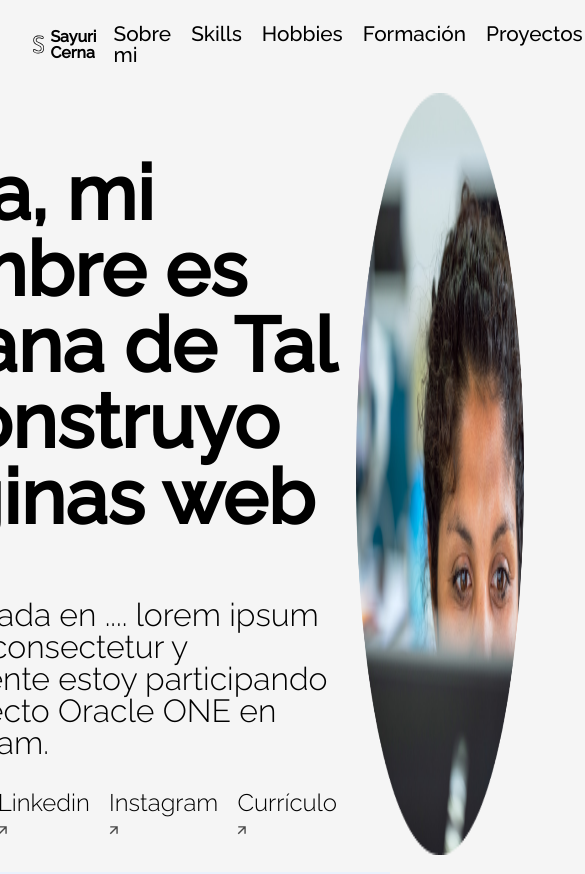
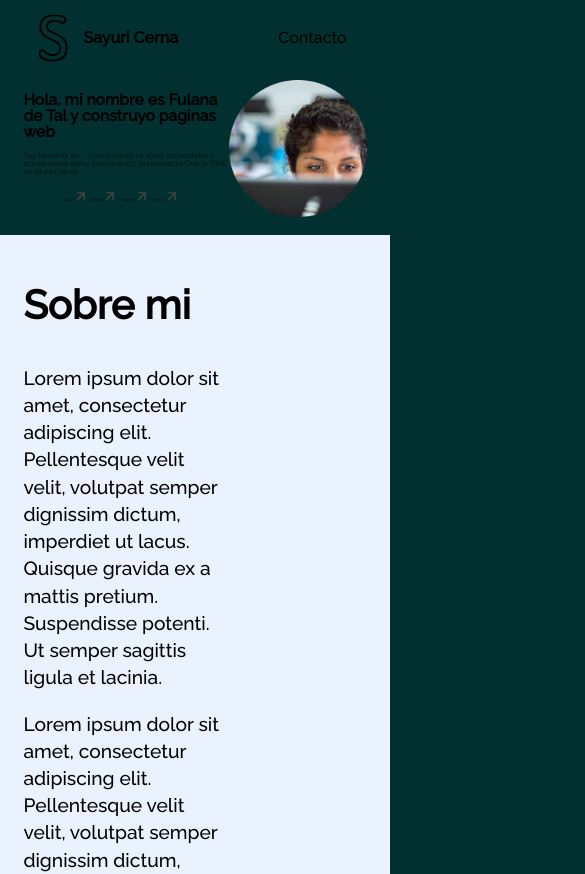
Before and after one commit to sayurimelina/portafolio, a plain HTML site: page index.html in a window 390 px wide. Shown: the top 874 px of the page, 585 px wide, since content can reach past the window. Drawn offline with Linux system fonts and the light colour scheme.

Commit message:
v1 commit con cambios responsivos --no concluido

```diff
--- a/assets/css/base.css
+++ b/assets/css/base.css
@@ -1,8 +1,8 @@
 body{
     background-color: #F5F5F5;
 }
-section{
-    padding: 0 7%;
+section {
+    padding: 0 6%;
 }
 button{
     text-align: center;
@@ -14,3 +14,11 @@ button{
     border-style: none;
     cursor: pointer;
 }
+
+/*Apartir de 1024 poseera estas propiedades
+1024 768px 1440px 360px*/
+@media screen and (max-width: 1024px) {
+    body{
+        background-color: rgb(2, 47, 47);
+    }
+}
--- a/assets/css/contacto.css
+++ b/assets/css/contacto.css
@@ -51,3 +51,9 @@
     margin-top: 4%;
     width: fit-content; /*modificado de base.css*/
 }
+
+@media screen and (max-width: 768px) {
+    .formcontato--esquerda{
+        display: none;
+    }
+}
--- a/assets/css/experiencia.css
+++ b/assets/css/experiencia.css
@@ -8,6 +8,7 @@
 }
 .experience__box{
     display: flex;
+    flex-wrap: wrap;
     justify-content:center;
     margin: 5% 0;
     align-items: center;
--- a/assets/css/menu.css
+++ b/assets/css/menu.css
@@ -13,7 +13,7 @@
     align-items: center;
 }
 .menu__header img{
-    width: 50%;
+    width: 60px;
 }
 .menu__title{
     font-size: 1rem;
@@ -22,12 +22,18 @@
 .menu__list{
     display: flex;
 }
-.menu__list__item{
+.menu__list__item, .menu__list__item--contacto{
     margin-right: 1.25rem;
     text-decoration: none;
-    font-size: 1.3rem;
+    font-size: 1rem;
 
 }
 .menu__list__item:hover{
     text-decoration: underline;
 }
+
+@media screen and (max-width: 765px) {
+    .menu__list__item{
+        display: none;
+    }
+}
--- a/assets/css/title.css
+++ b/assets/css/title.css
@@ -3,26 +3,35 @@
     display: flex;
     flex-direction: row-reverse;
     justify-content: center;
+    align-items: center;
     padding-bottom: 5%;
 }
 .title__profile{
-    width: 50%;
+    width: 40%;
+    height: 40%;
 }
 .title__container{
     align-items: center;
 }
 .title__bio{
-    font-size: 4.75rem;
+    font-size: 4vw;      /*de 4.75rem*/
 }
 .title__subsection{
-    font-size: 2rem;
+    font-size: 2vw;   /*de 2rem*/
     font-weight: 300;
 }
 .title__network{
     display: flex;
 }
 .title__network__item{
-    margin-right: 1.2rem;
-    font-size: 1.5rem;
+    margin-right: 1vw;   /*1.2 rem 1.5 rem*/
+    font-size: 1vw;
     font-weight: 300;
 }
+/*Apartir de 1024 poseera estas propiedades
+1024 768px 1440px 360px*/
+@media screen and (max-width: 360px) {
+    .title__div{
+        flex-wrap: wrap;
+    }
+}
--- a/index.html
+++ b/index.html
@@ -40,7 +40,7 @@
                     <li class="menu__list__item"><a href="#hobbies">Hobbies</a></li>
                     <li class="menu__list__item"><a href="#formacion">Formación</a></li>
                     <li class="menu__list__item"><a href="#proyectos">Proyectos</a></li>
-                    <li class="menu__list__item"><a href="#contacto">Contacto</a></li>
+                    <li class="menu__list__item--contacto"><a href="#contacto">Contacto</a></li>
                 </ul>
             </nav>
         </section>
```
